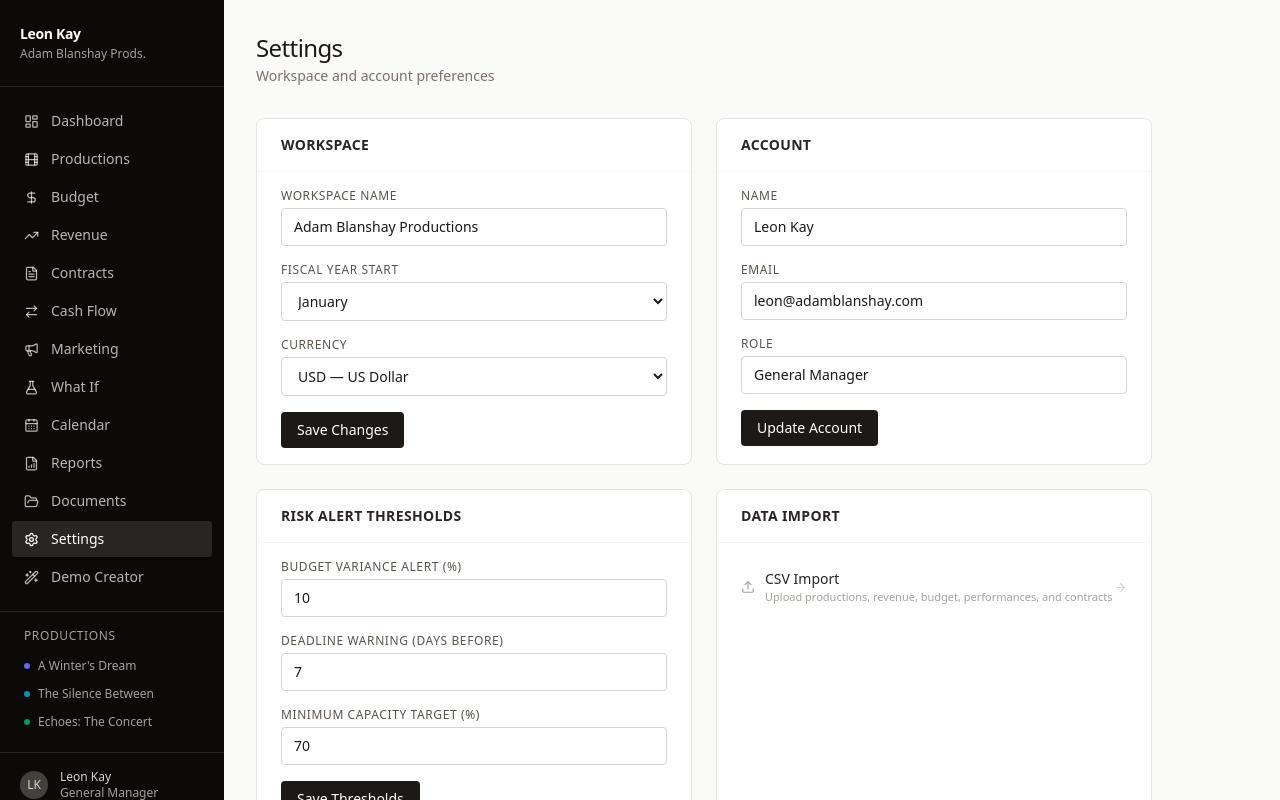
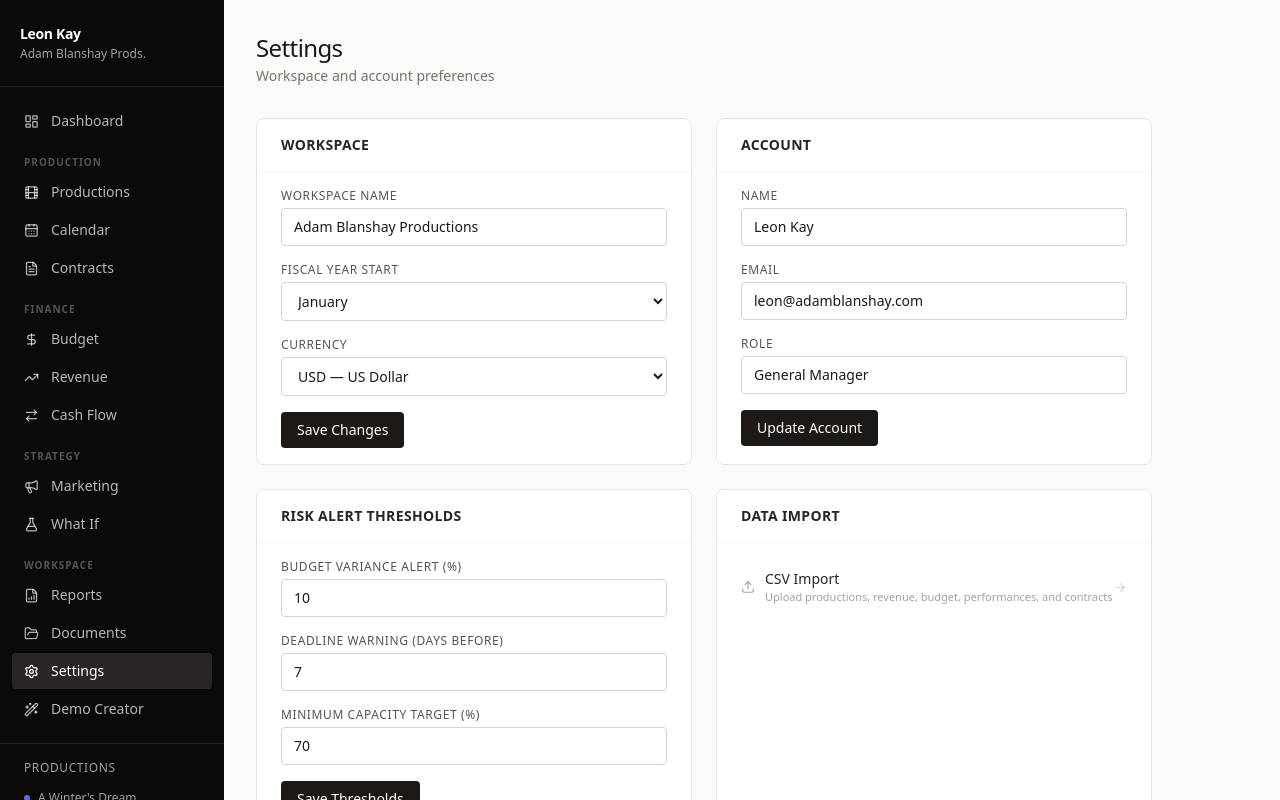
Before and after one commit to MattStody/StageOS, a Next.js app: page /settings in a window 1280 px wide. Built offline with nearby package versions, Linux system fonts and the light colour scheme.

Commit message:
Reorganise sidebar nav into labelled groups
Groups nav items under Production, Finance, Strategy, and Workspace
section headings for easier scanning.

https://claude.ai/code/session_011sicns6EXz6p7GjtupkytX

```diff
--- a/components/layout/Sidebar.tsx
+++ b/components/layout/Sidebar.tsx
@@ -1,4 +1,5 @@
 'use client'
+import React from 'react'
 import Link from 'next/link'
 import { usePathname } from 'next/navigation'
 import {
@@ -9,20 +10,47 @@ import { cn } from '@/lib/cn'
 import { useStore } from '@/lib/store'
 import { useDemo } from '@/contexts/DemoContext'
 
-const navItems = [
+type NavItem = { label: string; href: string; icon: React.ElementType; exact: boolean }
+type NavGroup = { heading?: string; items: NavItem[] }
+
+const navGroups: NavGroup[] = [
+  {
+    items: [
       { label: 'Dashboard', href: '/dashboard', icon: LayoutDashboard, exact: false },
+    ],
+  },
+  {
+    heading: 'Production',
+    items: [
       { label: 'Productions', href: '/productions', icon: Film, exact: false },
+      { label: 'Calendar', href: '/calendar', icon: CalendarDays, exact: false },
+      { label: 'Contracts', href: '/contracts', icon: FileText, exact: false },
+    ],
+  },
+  {
+    heading: 'Finance',
+    items: [
       { label: 'Budget', href: '/budget', icon: DollarSign, exact: false },
       { label: 'Revenue', href: '/revenue', icon: TrendingUp, exact: false },
-  { label: 'Contracts', href: '/contracts', icon: FileText, exact: false },
       { label: 'Cash Flow', href: '/cashflow', icon: ArrowRightLeft, exact: false },
+    ],
+  },
+  {
+    heading: 'Strategy',
+    items: [
       { label: 'Marketing', href: '/marketing', icon: Megaphone, exact: false },
       { label: 'What If', href: '/whatif', icon: FlaskConical, exact: false },
-  { label: 'Calendar', href: '/calendar', icon: CalendarDays, exact: false },
+    ],
+  },
+  {
+    heading: 'Workspace',
+    items: [
       { label: 'Reports', href: '/reports', icon: FileBarChart, exact: false },
       { label: 'Documents', href: '/documents', icon: FolderOpen, exact: false },
       { label: 'Settings', href: '/settings', icon: Settings, exact: true },
       { label: 'Demo Creator', href: '/settings/demos', icon: Wand2, exact: false },
+    ],
+  },
 ]
 
 export function Sidebar() {
@@ -77,8 +105,19 @@ export function Sidebar() {
       </div>
 
       {/* Nav */}
-      <nav className="flex-1 px-3 py-4 space-y-0.5">
-        {navItems.filter(({ href }) => !(isDemo && href === '/settings/demos')).map(({ label, href, icon: Icon, exact }) => {
+      <nav className="flex-1 px-3 py-4 space-y-4 overflow-y-auto">
+        {navGroups.map((group, gi) => {
+          const items = group.items.filter(({ href }) => !(isDemo && href === '/settings/demos'))
+          if (!items.length) return null
+          return (
+            <div key={gi}>
+              {group.heading && (
+                <p className="px-3 mb-1 text-[10px] font-semibold uppercase tracking-widest text-white/30">
+                  {group.heading}
+                </p>
+              )}
+              <div className="space-y-0.5">
+                {items.map(({ label, href, icon: Icon, exact }) => {
                   const active = pathname === href || (!exact && pathname.startsWith(href + '/'))
                   return (
                     <Link
@@ -95,6 +134,10 @@ export function Sidebar() {
                       <Icon size={15} />
                       {label}
                     </Link>
+                  )
+                })}
+              </div>
+            </div>
           )
         })}
       </nav>
```
Lines whose indentation alone changed are shown as unchanged.
